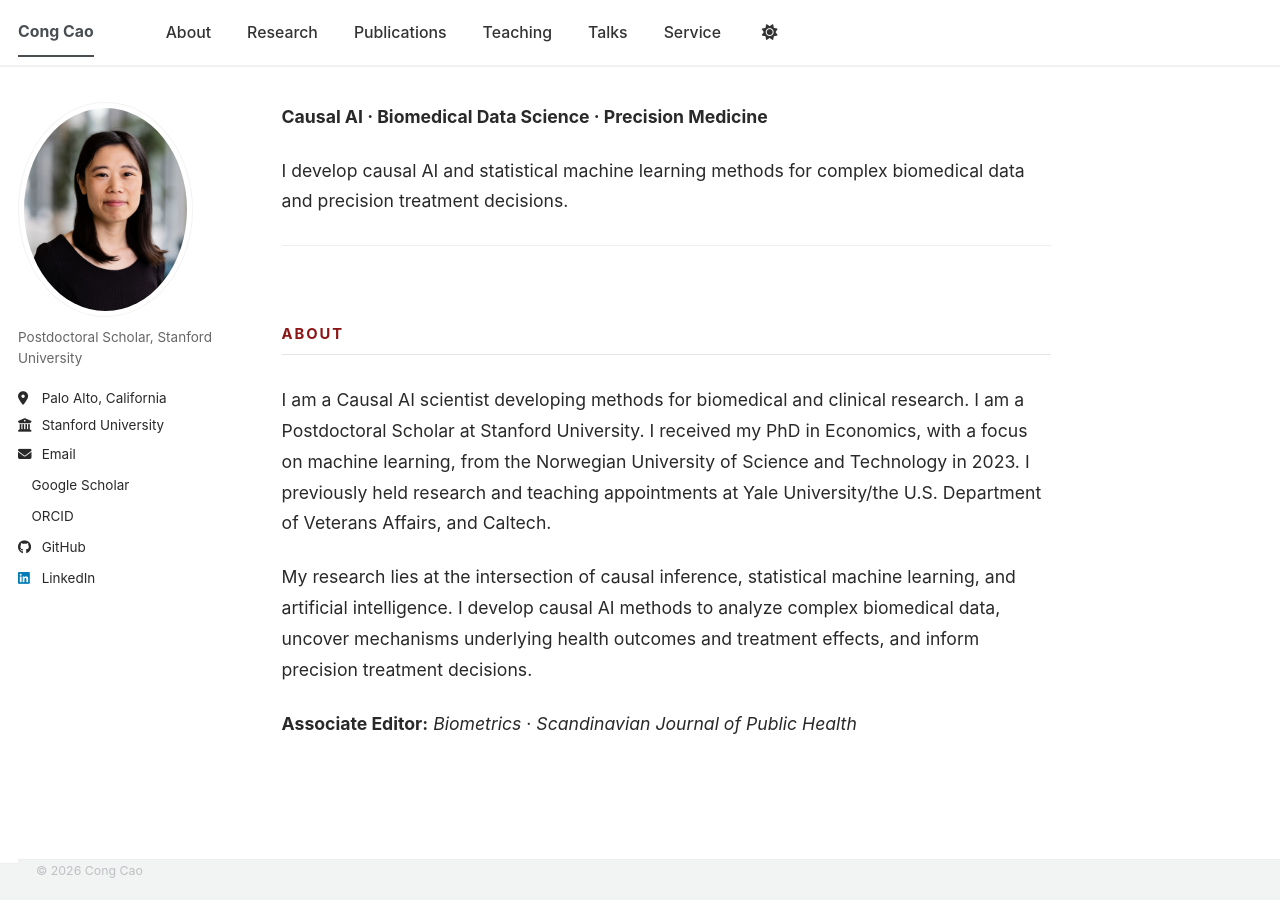
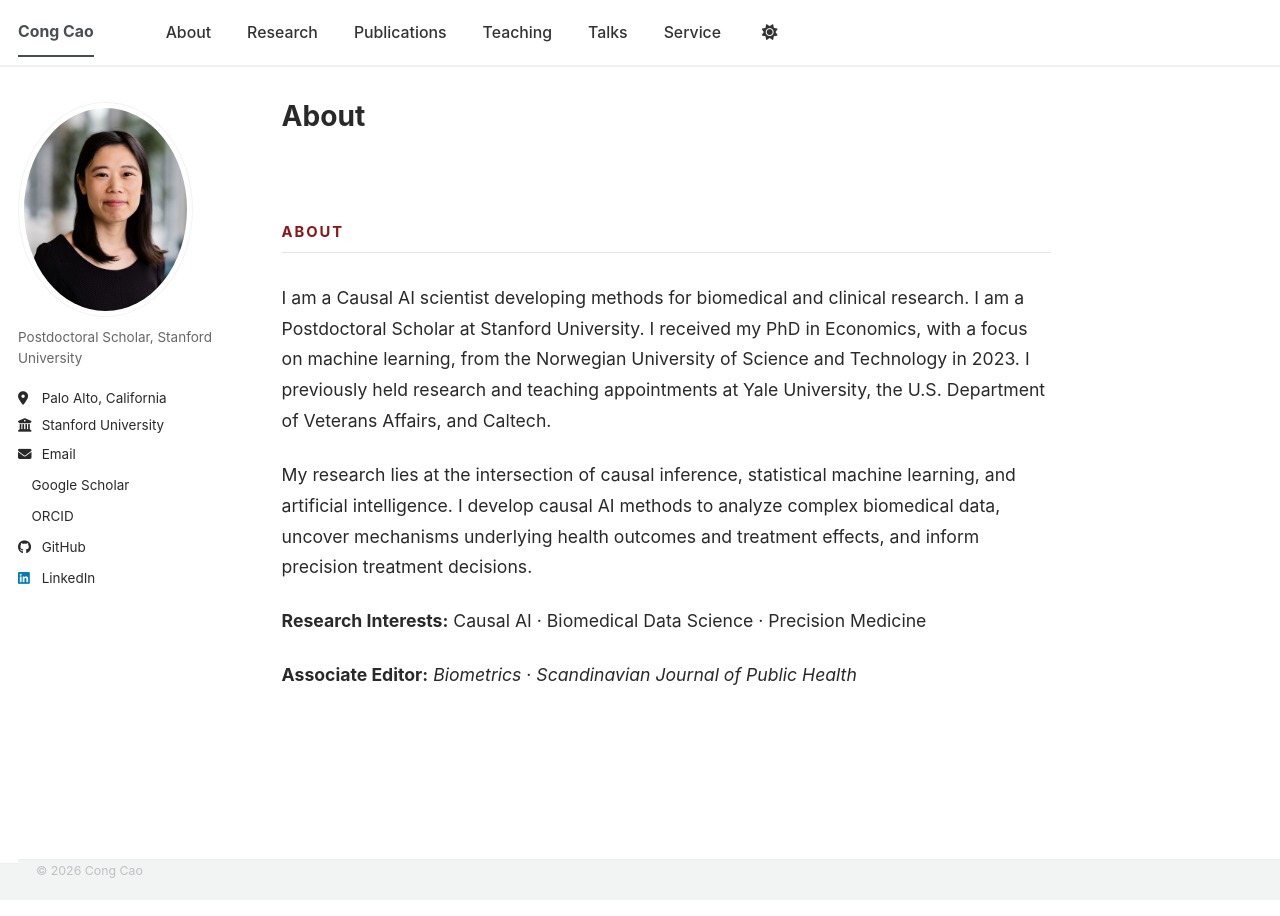
Before and after one commit to congca0/congca0.github.io, a Jekyll site: the page built from about.md, in a window 1280 px wide. Built offline with Jekyll 4.4.1, drawn with Linux system fonts in a browser that asks for light colours; a style sheet for code colours, icons or effects is not loaded; our own code applies the rules of GitHub Pages for plain Markdown files.

Commit message:
Update about.md

```diff
--- a/about.md
+++ b/about.md
@@ -3,15 +3,12 @@ permalink: /
 author_profile: true
 ---
 
-**Causal AI · Biomedical Data Science · Precision Medicine**
-
-I develop causal AI and statistical machine learning methods for complex biomedical data and precision treatment decisions.
-
----
 ## About
 
-I am a Causal AI scientist developing methods for biomedical and clinical research. I am a Postdoctoral Scholar at Stanford University. I received my PhD in Economics, with a focus on machine learning, from the Norwegian University of Science and Technology in 2023. I previously held research and teaching appointments at Yale University/the U.S. Department of Veterans Affairs, and Caltech.
+I am a Causal AI scientist developing methods for biomedical and clinical research. I am a Postdoctoral Scholar at Stanford University. I received my PhD in Economics, with a focus on machine learning, from the Norwegian University of Science and Technology in 2023. I previously held research and teaching appointments at Yale University, the U.S. Department of Veterans Affairs, and Caltech.
 
 My research lies at the intersection of causal inference, statistical machine learning, and artificial intelligence. I develop causal AI methods to analyze complex biomedical data, uncover mechanisms underlying health outcomes and treatment effects, and inform precision treatment decisions.
 
+**Research Interests:** Causal AI · Biomedical Data Science · Precision Medicine
+
 **Associate Editor:** *Biometrics* · *Scandinavian Journal of Public Health*
```
